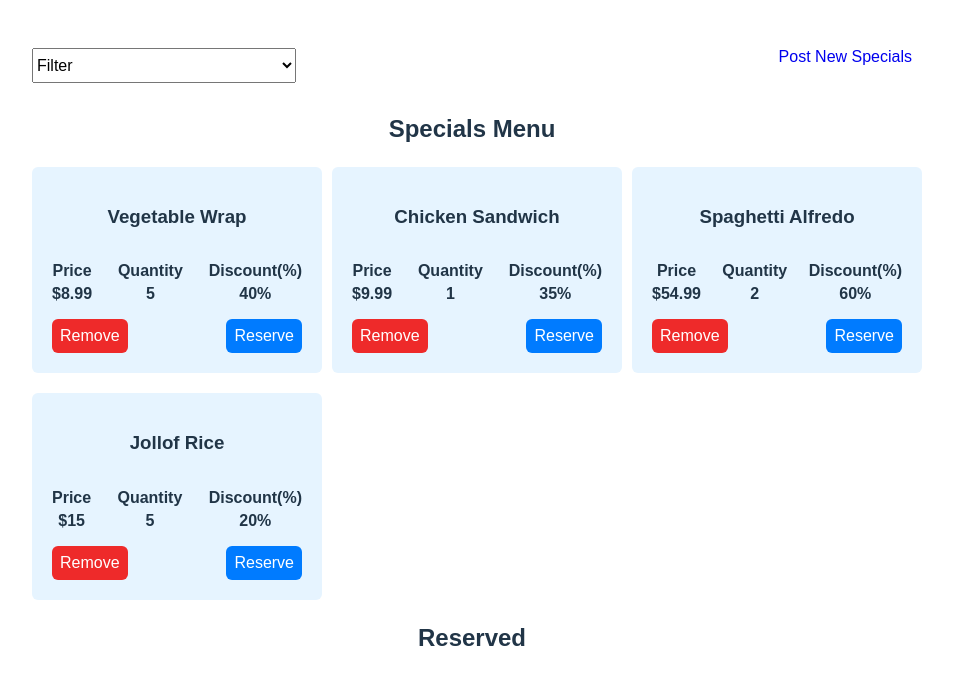
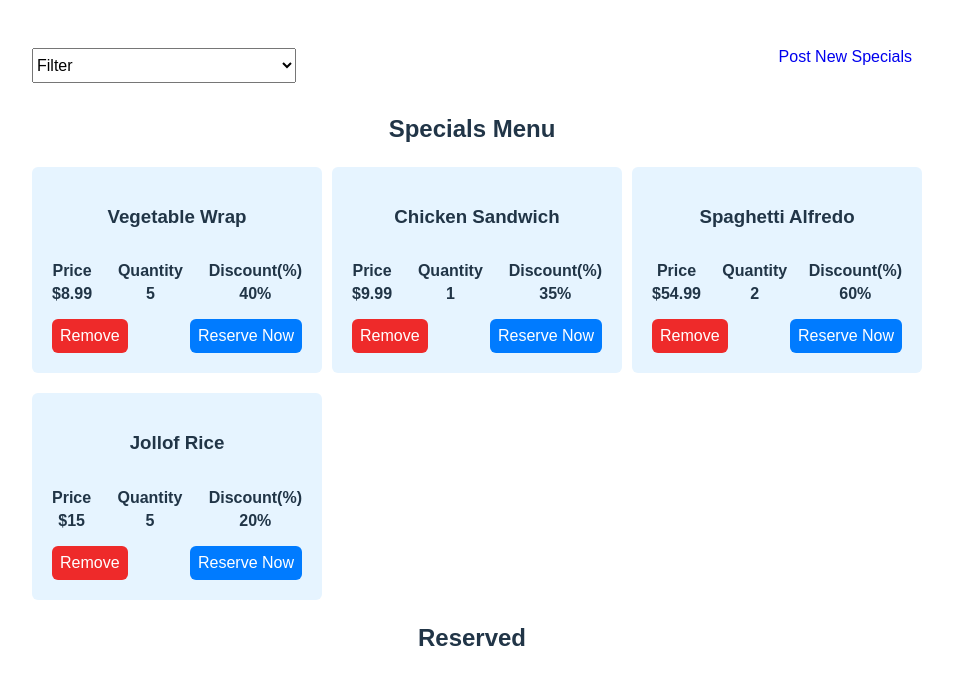
Before and after one commit to SoftCore01/Specials, a React (Vite) app: page / in a window 1280 px wide. Shown: the top 684 px of the page, without its empty margins (168-1121 px from the left). Built offline with nearby package versions, Linux system fonts and the light colour scheme.

Commit message:
some more changes

```diff
--- a/src/components/FoodCard.tsx
+++ b/src/components/FoodCard.tsx
@@ -8,17 +8,17 @@ interface FoodCardProps extends FoodType {
 export default function FoodCard(props:FoodCardProps) {
     const {specials, setSpecials, reservations, setReservations} = useFoodContext();
 
-    const handleRemoveExpiredSpecials = () => {
+    const removeExpiredSpecials = () => {
         const tempSpecial = [...specials];
         tempSpecial.splice(props.index, 1);
         setSpecials(tempSpecial);
     }
 
-    const handleReserveSpecial = () => {
+    const reserveSpecial = () => {
         const tempReservations = [...reservations];
         tempReservations.push(specials[props.index])
         setReservations(tempReservations);
-        handleRemoveExpiredSpecials()
+        removeExpiredSpecials()
     }
 
     return (
@@ -41,12 +41,12 @@ export default function FoodCard(props:FoodCardProps) {
         <div className="buttons">
           <button
             className="remove-button"
-            onClick={handleRemoveExpiredSpecials}
+            onClick={removeExpiredSpecials}
           >
             Remove
           </button>
-          <button className="reserve-button" onClick={handleReserveSpecial}>
-            Reserve
+          <button className="reserve-button" onClick={reserveSpecial}>
+            Reserve Now
           </button>
         </div>
       </div>
--- a/src/components/ReservedCard.tsx
+++ b/src/components/ReservedCard.tsx
@@ -38,7 +38,7 @@ export default function ReservedCard(props:FoodCardProps) {
         </div>
         <div className="reserve-buttons">
           <button className="remove-button" onClick={handleReturnReserve}>
-            Return
+            Cancel reservation
           </button>
         </div>
       </div>
```
